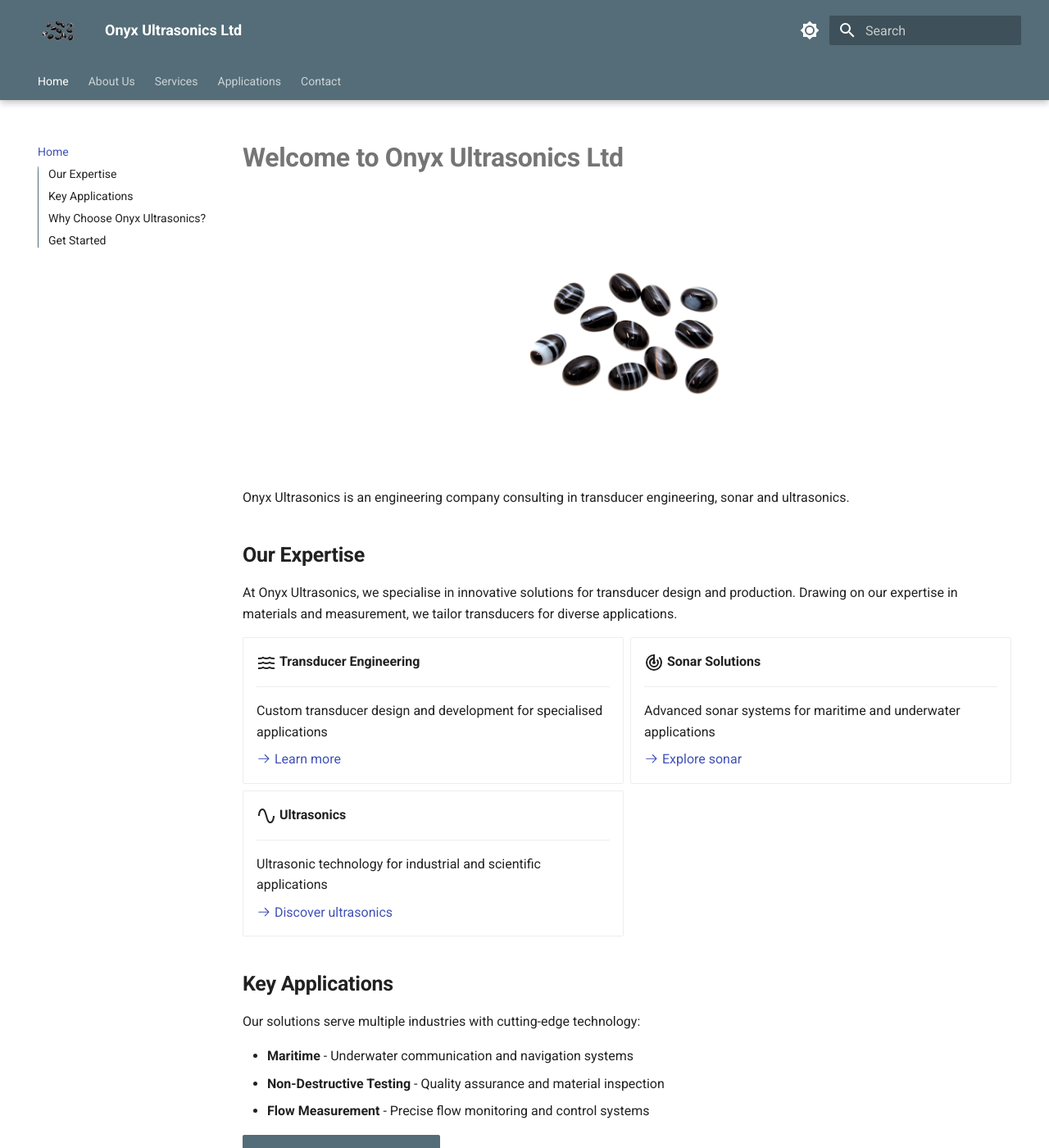
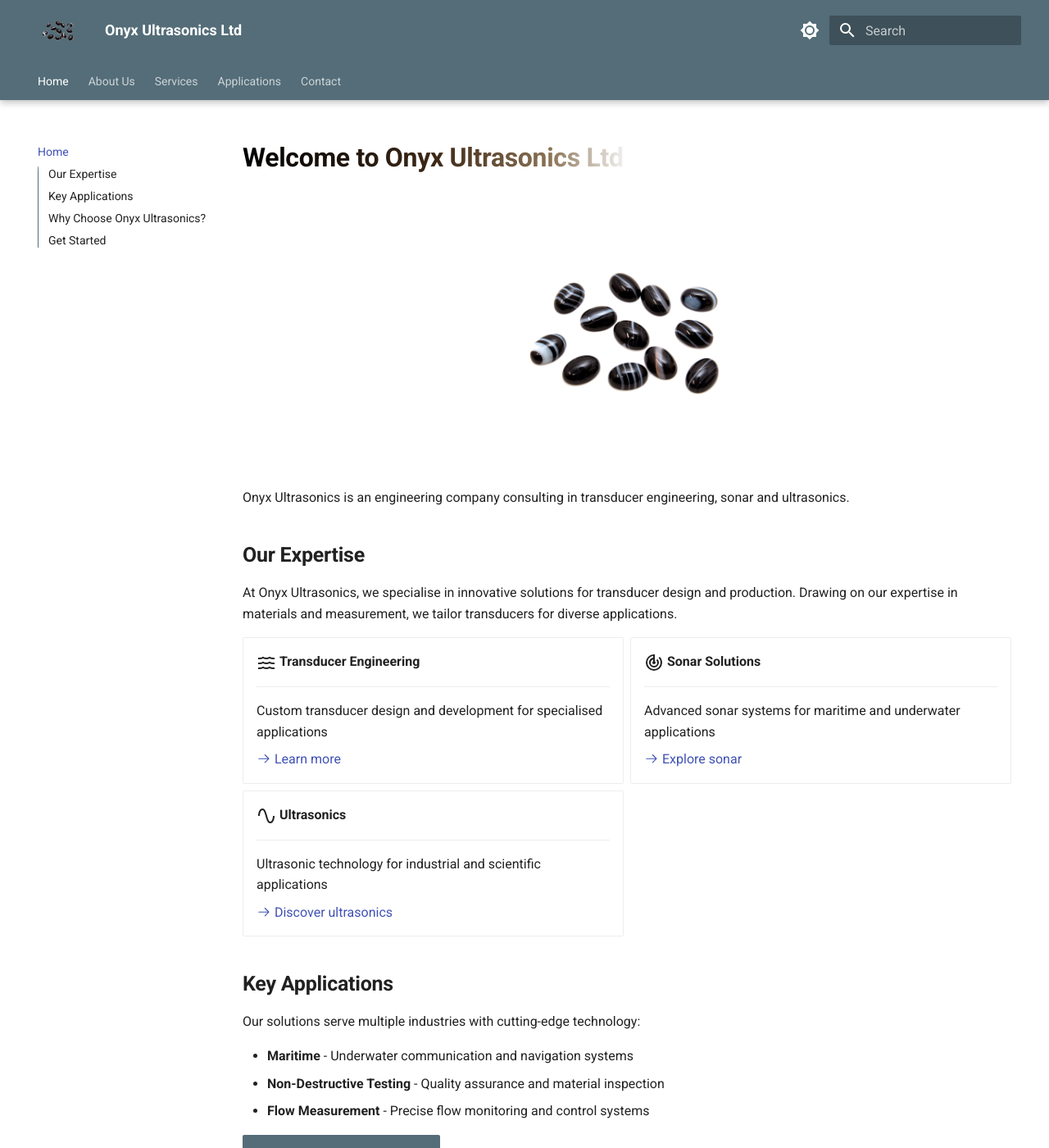
Before and after one commit to woxingma/woxingma.github.io, an MkDocs documentation site: the page built from docs/index.md, in a window 1280 px wide and 1400 px high. Shown: the whole window at 82% size. Built offline with MkDocs 1.6.1 and Material for MkDocs 9.7.7, drawn with Linux system fonts in a browser that asks for light colours.

Commit message:
style(css): add onyx-inspired gradient to main heading
Enhanced the visual design of the primary h1 heading with a static gradient
effect inspired by the subtle color variations found in onyx stones.

Changes made:
- docs/assets/stylesheets/extra.css: Added gradient styling to first h1 element
  - Light mode: Uses black, dark brown, medium brown, and off-white tones
  - Dark mode: Inverted gradient with white, tan, brown, and gray tones
  - Utilizes background-clip for text-only gradient application

Technical details:
- Static gradient (no animation) for subtle, professional appearance
- Color palette: #000000, #3d2817, #8b7355, #f5f5f5 (light mode)
- Color palette: #ffffff, #d4a574, #8b7355, #4a4a4a (dark mode)
- Cross-browser support with -webkit- prefixes
- Targets only first h1 in content area to maintain hierarchy

Testing performed:
- Visual verification in both light and dark modes
- Cross-browser compatibility confirmed
- No impact on accessibility or readability

```diff
--- a/docs/assets/stylesheets/extra.css
+++ b/docs/assets/stylesheets/extra.css
@@ -29,6 +29,22 @@
 .md-typeset h1 {
   margin-top: 0;
   font-weight: 600;
+}
+
+/* Gradient effect for main heading - inspired by onyx stones */
+.md-content h1:first-of-type {
+  background: linear-gradient(90deg, #000000 0%, #3d2817 25%, #8b7355 40%, #f5f5f5 50%, #8b7355 60%, #3d2817 75%, #000000 100%);
+  -webkit-background-clip: text;
+  -webkit-text-fill-color: transparent;
+  background-clip: text;
+}
+
+/* Dark mode adjustment for gradient */
+[data-md-color-scheme="slate"] .md-content h1:first-of-type {
+  background: linear-gradient(90deg, #ffffff 0%, #d4a574 25%, #8b7355 40%, #4a4a4a 50%, #8b7355 60%, #d4a574 75%, #ffffff 100%);
+  -webkit-background-clip: text;
+  -webkit-text-fill-color: transparent;
+  background-clip: text;
 }
 
 .md-typeset h2 {
```
